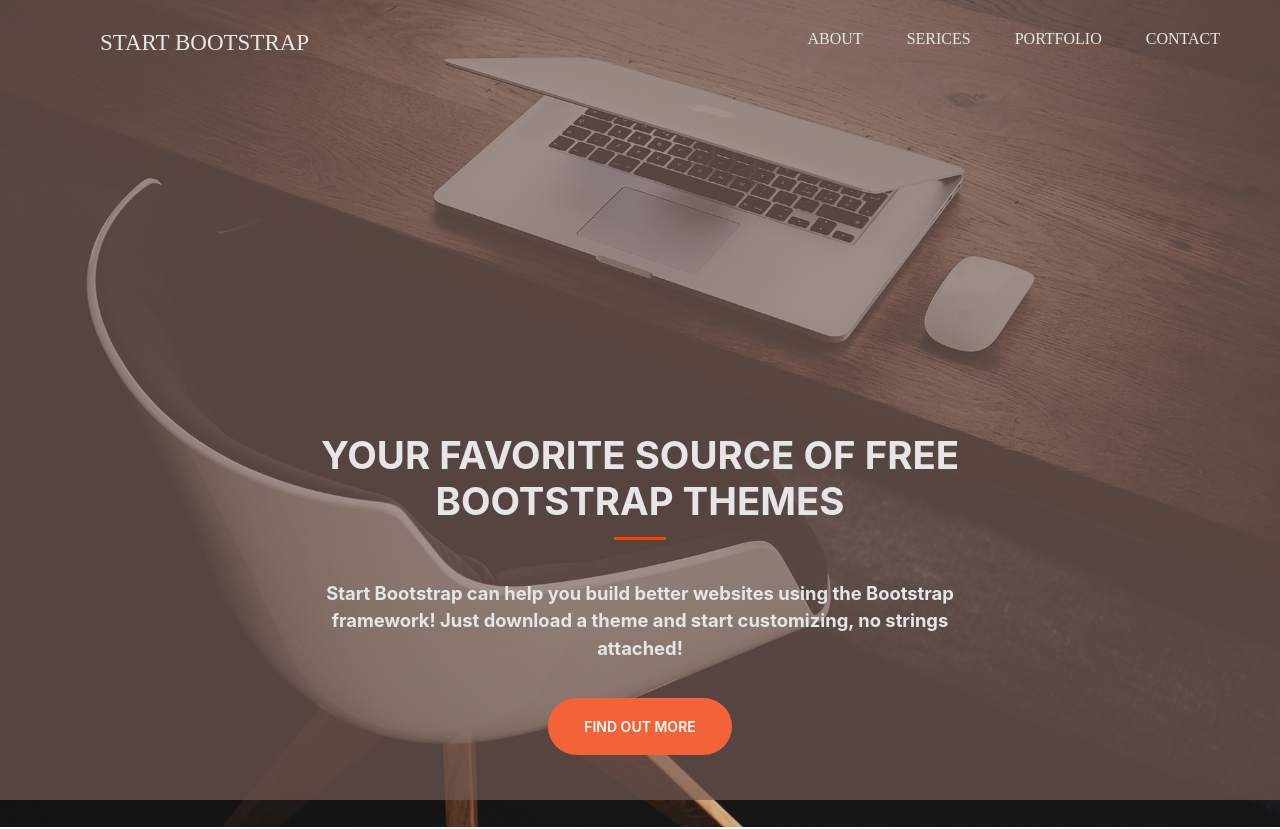
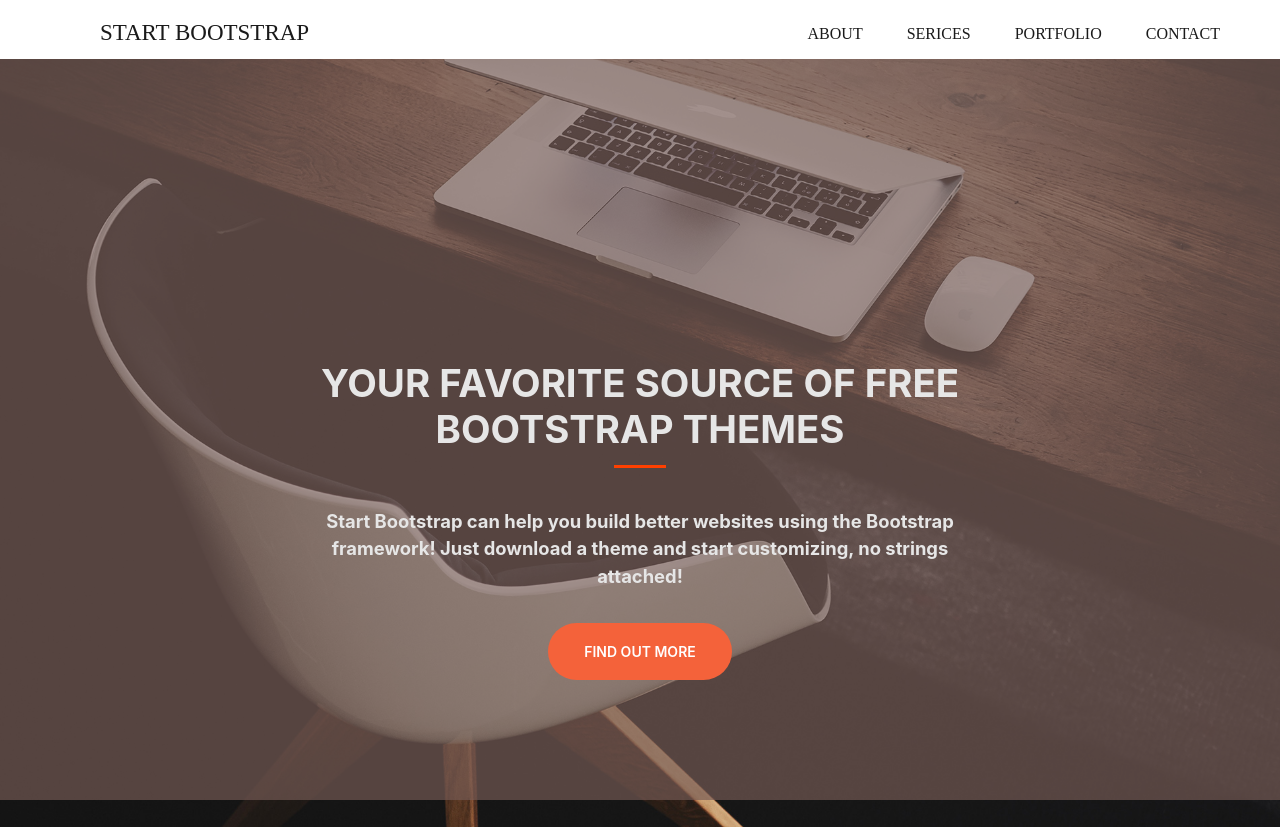
Before and after one commit to Octavian95/webpage, a plain HTML site: page index.html in a window 1280 px wide. Shown: the top 829 px of the page. Drawn offline with Linux system fonts and the light colour scheme; a script that the page names is missing.

Commit message:
New Section changes

```diff
--- a/index.html
+++ b/index.html
@@ -23,7 +23,7 @@
             </div>
          </nav>
       </header>
-      <section>
+
          <div class="hero" >
             <h3 style="font-size:3vw;">
                YOUR FAVORITE SOURCE OF FREE BOOTSTRAP THEMES
@@ -36,10 +36,9 @@
                   Start Bootstrap can help you build better websites using the Bootstrap framework! Just download a theme and start customizing, no strings attached!
                </h1>
                <button class="btn">Find Out More</button>
-            </div>
-         </div>
-      </section>
-      <section class="page-section bg-primary" id="about">
+                </div>
+             </div>
+           <section class="page-section bg-primary" id="about">
          <div class="container">
             <div>
                <div>
@@ -50,11 +49,13 @@
                   <p class="">
                      Start Bootstrap has everything you need to get your new website up and running in no time! Choose one of our open source, free to download, and easy to use themes! No strings attached!
                   </p>
+
                </div>
-               <button class="secbtn", style="text-align:center"> GET STARTED! </button>
 
             </div>
+                           <button class="secbtn"> GET STARTED! </button>
          </div>
       </section>
+
    </body>
 </html>
--- a/style.css
+++ b/style.css
@@ -15,6 +15,8 @@ body {
 .img {
 
 	background-image: url("pic2.jpg");
+	 transition: top 0.5s;
+
 
 }
 .overlay:before{
@@ -31,12 +33,15 @@ body {
 }
 
 header {
-	overflow: hidden;
+	overflow: auto;
+	position: fixed;
+	top: 0; /* Position the navbar at the top of the page */
+  	width: 100%; /* Full width */
+  	background-color: #fff;
+
 }
 
-image{
-	opacity: 0.5;
-    filter: alpha (opacity= 50);
+
 }
 
 body {
@@ -46,6 +51,7 @@ body {
 	background-repeat: no-repeat;
 	background-color: #fff;
 	border-color: #28a745;
+	font-family: Arial, Helvetica, sans-serif;
 
 }
 
@@ -53,16 +59,12 @@ body {
     filter: alpha (opacity= 50);
 */
 
-header {
-	overflow: hidden;
-}
-
 
 .main-nav{
 	position: relative;
 	float: right;
 	list-style: none;
-	margin-top: 30px;
+	margin-top: 25px;
 }
 
 .main-nav li {
@@ -72,7 +74,7 @@ header {
 
 .main-nav li a {
 
-	color: #e6e6e6;
+	color: #1a1a1a;
 	text-decoration: none;
 	padding: 5px 20px;
 	font-family: 'strong', 'sans-serif';
@@ -84,9 +86,9 @@ header {
 }
 
 .navbar-brand{
-	position: relative;
+  	position: fixed;
 	float: left;
-	margin-top: 30px;
+	margin-top: 20px;
 	list-style: none;
 }
 
@@ -97,7 +99,7 @@ header {
 }
 
 .navbar-brand li a {
-	color: #e6e6e6;
+	color: #1a1a1a;
 	text-decoration: none;
 	padding: 10px 20px;
 	font-family: 'strong', 'serif;'
@@ -193,14 +195,15 @@ hr{
 
 }
 .page-section {
-	position: relative;
+	position:relative;
 	background-color: #f4623a!important;
 	padding: 10rem 0;
-	margin-top: 25.8rem;
+	margin-top: 24.6rem;
+
 
 }
 hr.light{
-	position: relative;
+	position:sticky ;
 	max-width: 3.25rem;
     border-width: .2rem;
     border-color: white;
@@ -222,7 +225,7 @@ hr.light{
 
 }
 .secbtn{
-	position: relative;
+	position:relative;
 	color: #212529;
 	text-decoration: uppercase;
     padding-top: 1.25rem;
```
